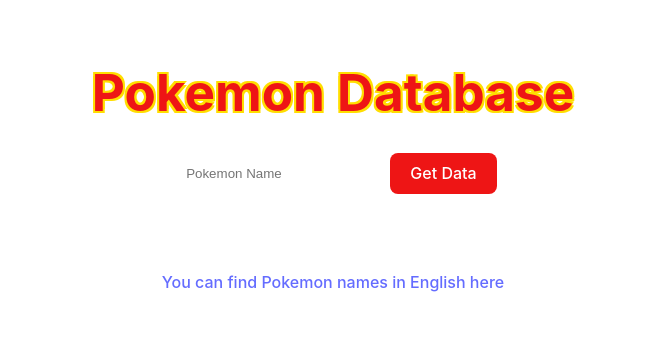
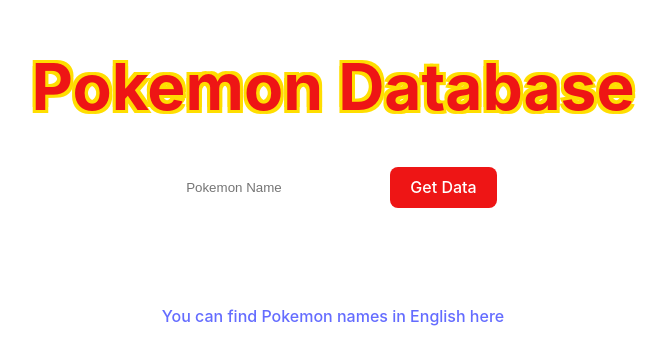
Before and after one commit to Risa2024/poke-api-test, a website built with Vite: page index.html in a window 1280 px wide. Shown: the part 230-594 px from the top of the page, without its empty margins (307-974 px from the left). Built offline with nearby package versions, Linux system fonts and the light colour scheme.

Commit message:
add:全体的にスタイル大きく

```diff
--- a/src/style.css
+++ b/src/style.css
@@ -33,13 +33,15 @@
 }
 
 h1 {
-  font-size: 3.2em;
-  line-height: 1.1;
+  font-size: 4em;
+  line-height: 1.5;
   color: #ee1515;
-  text-shadow: -2px -2px 0 #ffde00, 2px -2px 0 #ffde00,
-    -2px 2px 0 #ffde00, 2px 2px 0 #ffde00;
+  text-shadow: -3px -3px 0 #ffde00, /* 2pxから3pxに変更 */ 3px -3px 0 #ffde00,
+    /* 2pxから3pxに変更 */ -3px 3px 0 #ffde00,
+    /* 2pxから3pxに変更 */ 3px 3px 0 #ffde00; /* 2pxから3pxに変更 */
   margin-bottom: 2rem;
   text-align: center;
+  font-weight: bold; /* フォントの太さも追加 */
 }
 
 #app {
@@ -119,16 +121,26 @@
 }
 
 .result {
-  padding: 20px;
+  padding: 30px;
   margin-top: 20px;
-  width: 300px;
+  width: 400px;
   text-align: center;
+}
+
+.result img {
+  width: 200px;
+  height: 200px;
+  object-fit: contain;
+  margin-bottom: 20px;
 }
 
 .result dl,
 .result dt,
 .result dd {
   margin: 0;
+  font-size: 1.2em;
+  font-weight: bold;
+  color: #ffde00;
 }
 
 .suggestion-list {
```
